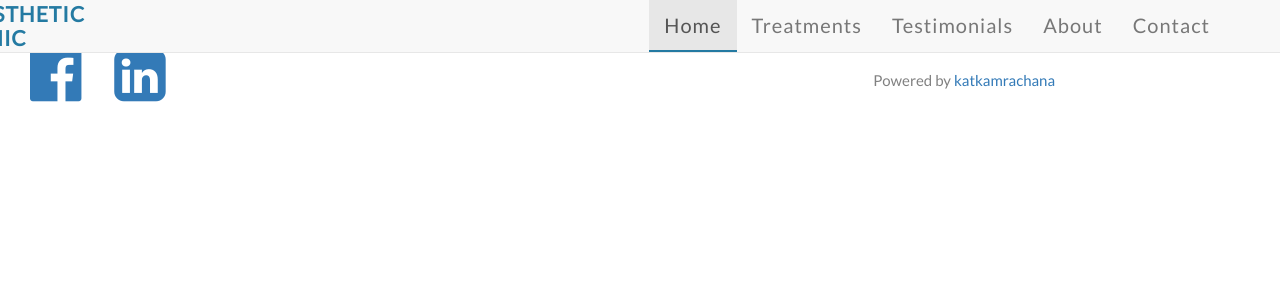
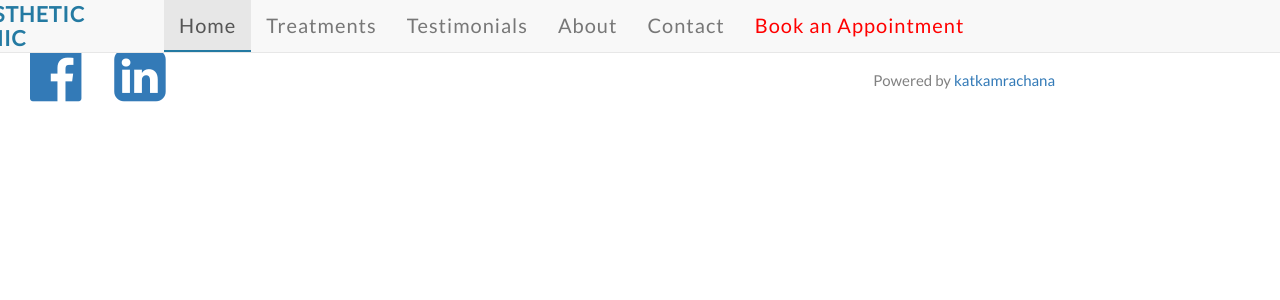
Before and after one commit to katkamrachana/cng, a Django app: template dental_studio/templates/dental_studio/onepage.html in a window 1280 px wide. Shown: the top 300 px of the page. Run offline with Django 3.2, Linux system fonts and the light colour scheme; the template is opened without the code that fills it, so the values that code supplies are empty; parts of the project's set-up code (start-up, migrations or seed data) failed here and were passed over; some libraries are stand-ins or nearby versions.

Commit message:
book appt link ini header

```diff
--- a/dental_studio/templates/dental_studio/header.html
+++ b/dental_studio/templates/dental_studio/header.html
@@ -13,14 +13,17 @@
             <h3 class="site-primary-name"> Chirayu Aesthetic Dental Clinic </h3>
           </a>
           <div class="navbar-collapse collapse">
-            <ul class="nav navbar-nav navbar-right">
+            <ul class="nav navbar-nav">
               <li class=" active"><a data-focus-panel="home" href="{% if context == 'home' %} #home {% else %} {% url 'welcome' %}{% endif %}">Home</a></li>
               <li class=""><a data-focus-panel="services" href="{% if context == 'home' %} #services {% else %}  {% url 'welcome'  %}{% endif %}">Treatments</a></li>
               <li class=""><a data-focus-panel="testimonials" href="{% if context == 'home' %} #testimonials {% else %} {% url 'welcome'  %}{% endif %}">Testimonials</a></li>
               <li class=""><a data-focus-panel="about" href="{% if context == 'home' %} #about {% else %} {% url 'welcome'  %}{% endif %}">About</a></li>
               <li class=""><a data-focus-panel="contact" href="{% if context == 'home' %} #contact {% else %} {% url 'welcome'  %}{% endif %}">Contact</a></li>
+            <li>
+              <a href="{% url 'appointment:create' %}" style="color:red">Book an Appointment</a>
+            </li>
+
             </ul>
-
 
           </div>
         </div>
```
